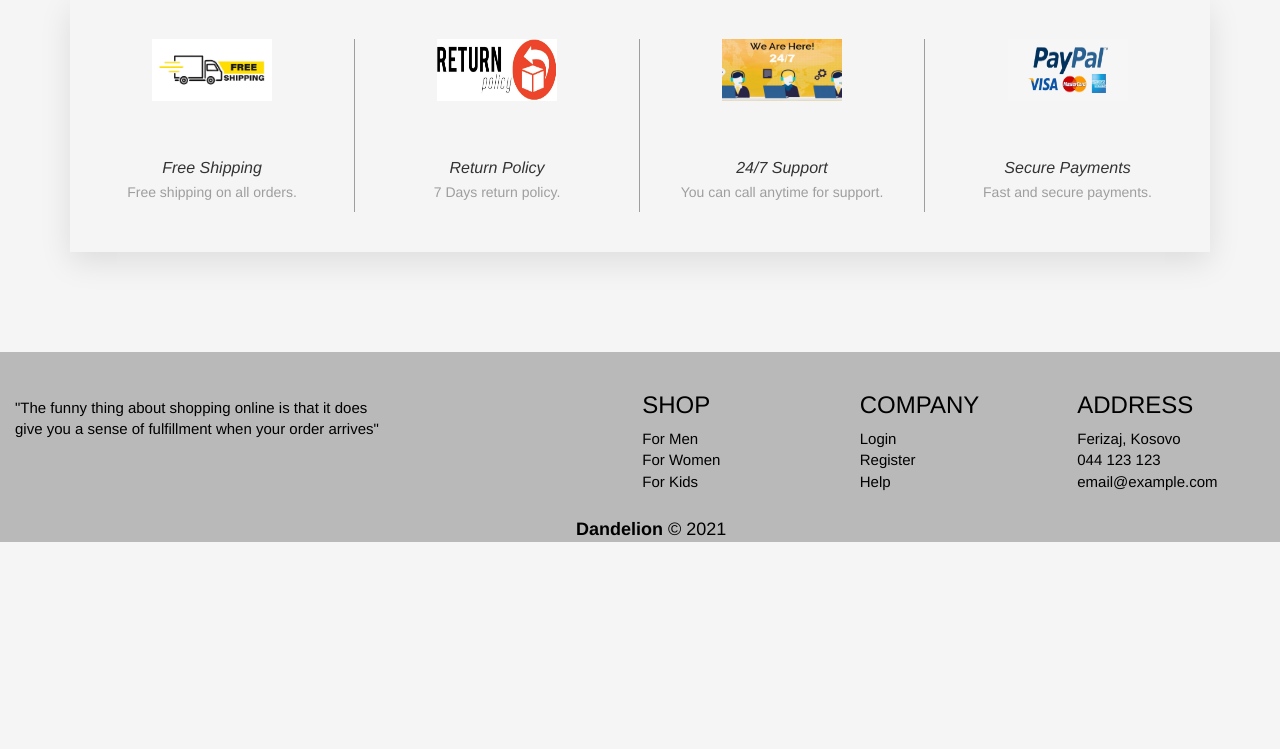
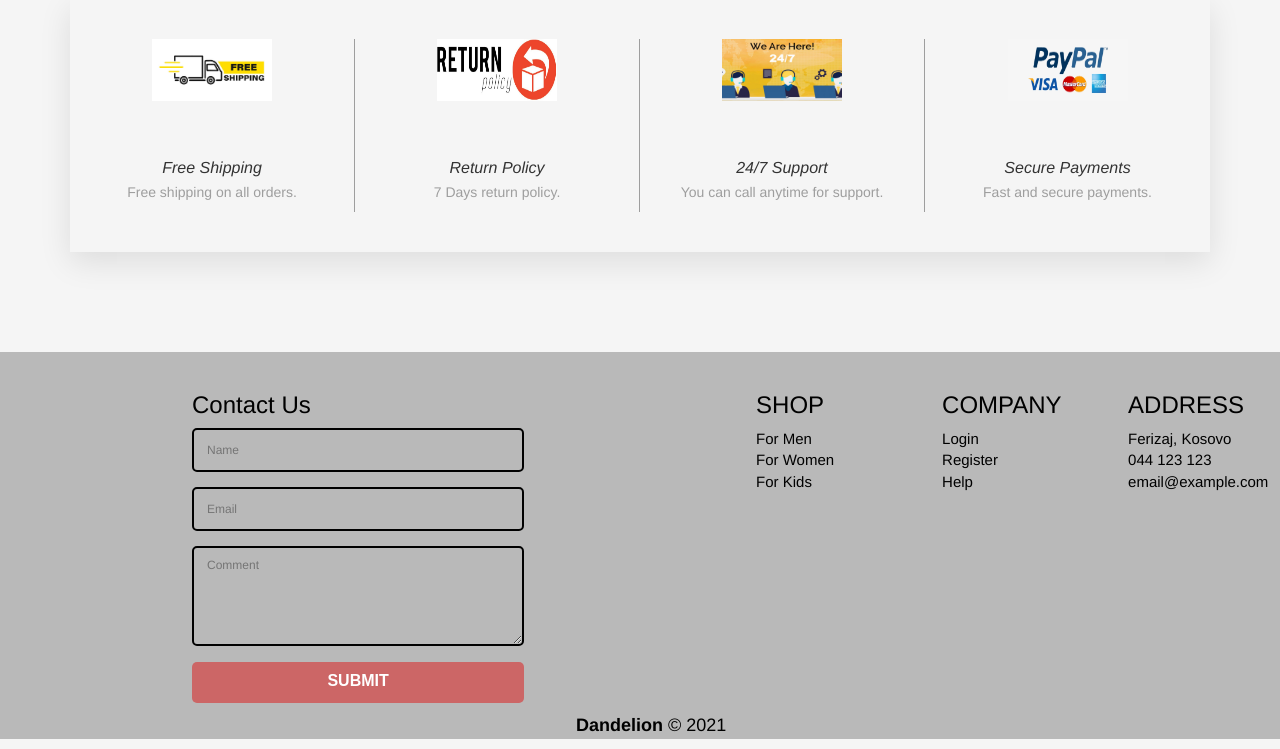
Before and after one commit to artavogliqi/Clothing-Website, a PHP site: page / in a window 1280 px wide. Shown: the part 746-1495 px from the top of the page. Before the commit the page ends 1289 px from the top, so only its background shows below. Run offline with PHP 8.4, Linux system fonts and the light colour scheme.

Commit message:
Ndryshimi i 15te

```diff
--- a/javascript.js
+++ b/javascript.js
@@ -24,8 +24,16 @@ window.addEventListener('DOMContentLoaded', () => {
 
 // ================================= FOOTER =================================
 const footer = `
-  <p class="quote">"The funny thing about shopping online is that it does <br>give you a sense of fulfillment when your order arrives"</p>
-  <div>
+<div>
+<form>
+<h3>Contact Us</h3>
+  <input name="name" type="text" class="feedback-input" placeholder="Name" />
+  <input name="email" type="text" class="feedback-input" placeholder="Email" /><br>
+  <textarea name="text" class="feedback-input" placeholder="Comment"></textarea><br>
+  <input type="submit" value="SUBMIT"/>
+</form>
+</div>
+<div>
     <ul>
       <li><h3>SHOP</h3></li>
       <li><a href="men.html">For Men</a></li>
--- a/style.css
+++ b/style.css
@@ -289,6 +289,7 @@ body {
     padding-top: 20px;
     clear: both;
     position: relative;
+    height: auto;
 
 
 }
@@ -296,12 +297,12 @@ body {
     display: inline-flex;
     color: black;
     font-size: 15px;
-    margin-left: 15px;
+    margin-left: 10px;
 }
 .footer ul {
     display: inline-block;
     list-style-type: none;
-    margin-left: 15%;
+    margin-left: 8%;
     font-size: 15px;
 }
 .footer ul li a {
@@ -319,12 +320,52 @@ body {
     margin-left: 15%;
 }
 .footer .copy {
-    margin-top: 15px;
+    margin-top: 10px;
     margin-left: 45%;
     color: black;
     font-size: 18px;
 }
+.footer .feedback-input {
+  color:white;
+  font-family: Helvetica, Arial, sans-serif;
+  font-weight:50;
+  font-size: 12px;
+  border-radius: 5px;
+  line-height: 8px;
+  background-color: transparent;
+  border:2px solid black;
+  transition: all 0.3s;
+  padding: 13px;
+  margin-bottom: 15px;
+  width:100%;
+  box-sizing: border-box;
+  outline:0;
+}
 
+.footer .feedback-input:focus { border:2px solid darkred; }
+
+.footer textarea {
+  height: 100px;
+  line-height: 150%;
+  resize:vertical;
+}
+
+.footer [type="submit"] {
+  font-family: 'Montserrat', Arial, Helvetica, sans-serif;
+  width: 100%;
+  background:#CC6666;
+  border-radius:5px;
+  border:0;
+  cursor:pointer;
+  color:white;
+  font-size:16px;
+  padding-top:8px;
+  padding-bottom:10px;
+  transition: all 0.3s;
+  margin-top:-4px;
+  font-weight:700;
+}
+.footer [type="submit"]:hover { background:#CC4949; }
 
 /*===============================FREE SHIPPING PAYMENTS RETURN SUPPORT============================*/
 
```
